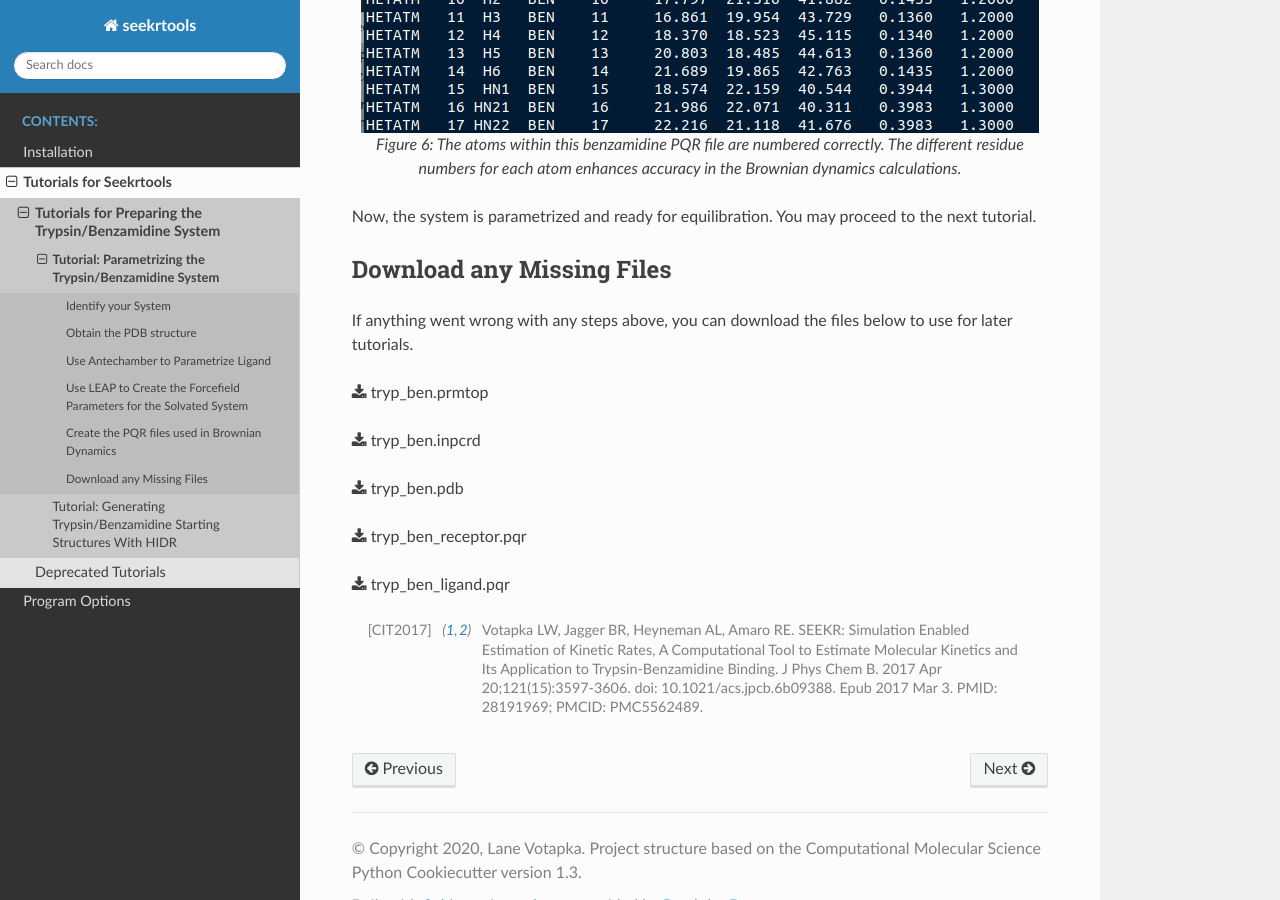
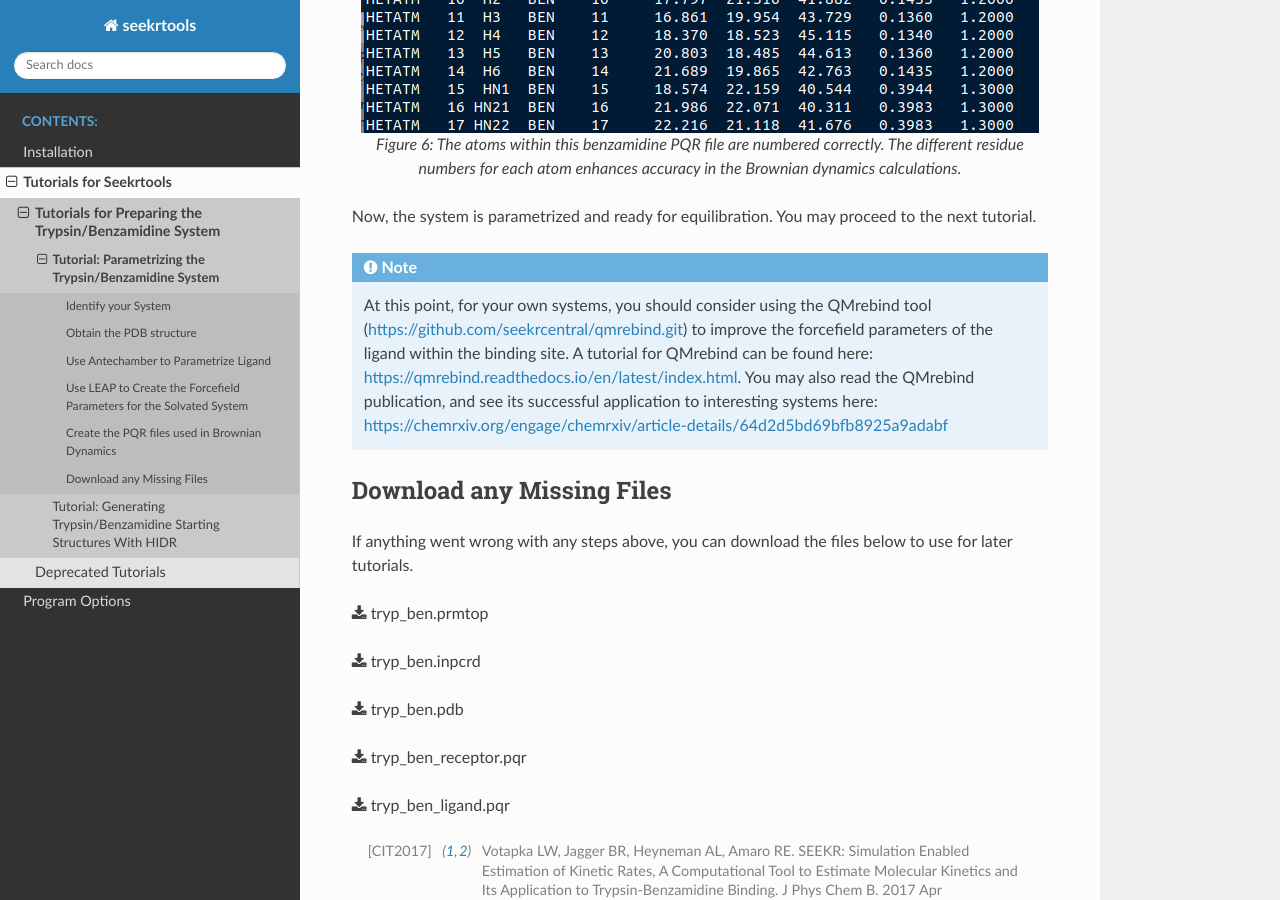
Before and after one commit to seekrcentral/seekrtools, a Sphinx documentation site: the page built from docs/tutorial_tryp_ben_parametrize.rst, in a window 1280 px wide and 900 px high, scrolled down 8605 px. Built offline with Sphinx 7.4.7 and the Read the Docs theme 2.0.0, drawn with Linux system fonts in a browser that asks for light colours.

Commit message:
Added QMrebind comment in seekrtools tutorial.

```diff
--- a/docs/tutorial_tryp_ben_parametrize.rst
+++ b/docs/tutorial_tryp_ben_parametrize.rst
@@ -320,6 +320,16 @@ numbered correctly, with each atom assigned its own residue number.
 Now, the system is parametrized and ready for equilibration. You may proceed
 to the next tutorial.
 
+.. note::
+  At this point, for your own systems, you should consider using the
+  QMrebind tool (https://github.com/seekrcentral/qmrebind.git) to
+  improve the forcefield parameters of the ligand within the binding site.
+  A tutorial for QMrebind can be found here:
+  https://qmrebind.readthedocs.io/en/latest/index.html. You may also read
+  the QMrebind publication, and see its successful application to interesting
+  systems here:
+  https://chemrxiv.org/engage/chemrxiv/article-details/64d2d5bd69bfb8925a9adabf
+
 Download any Missing Files
 --------------------------
 
```
